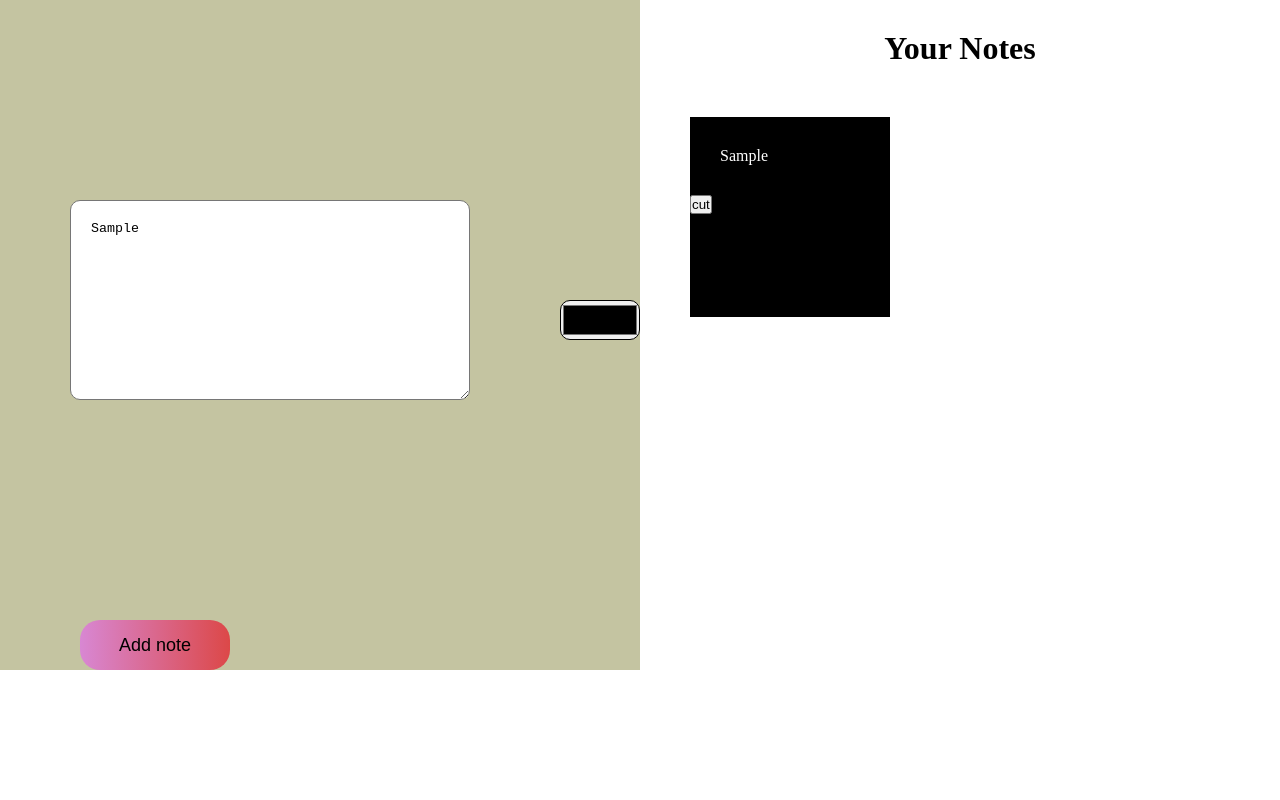
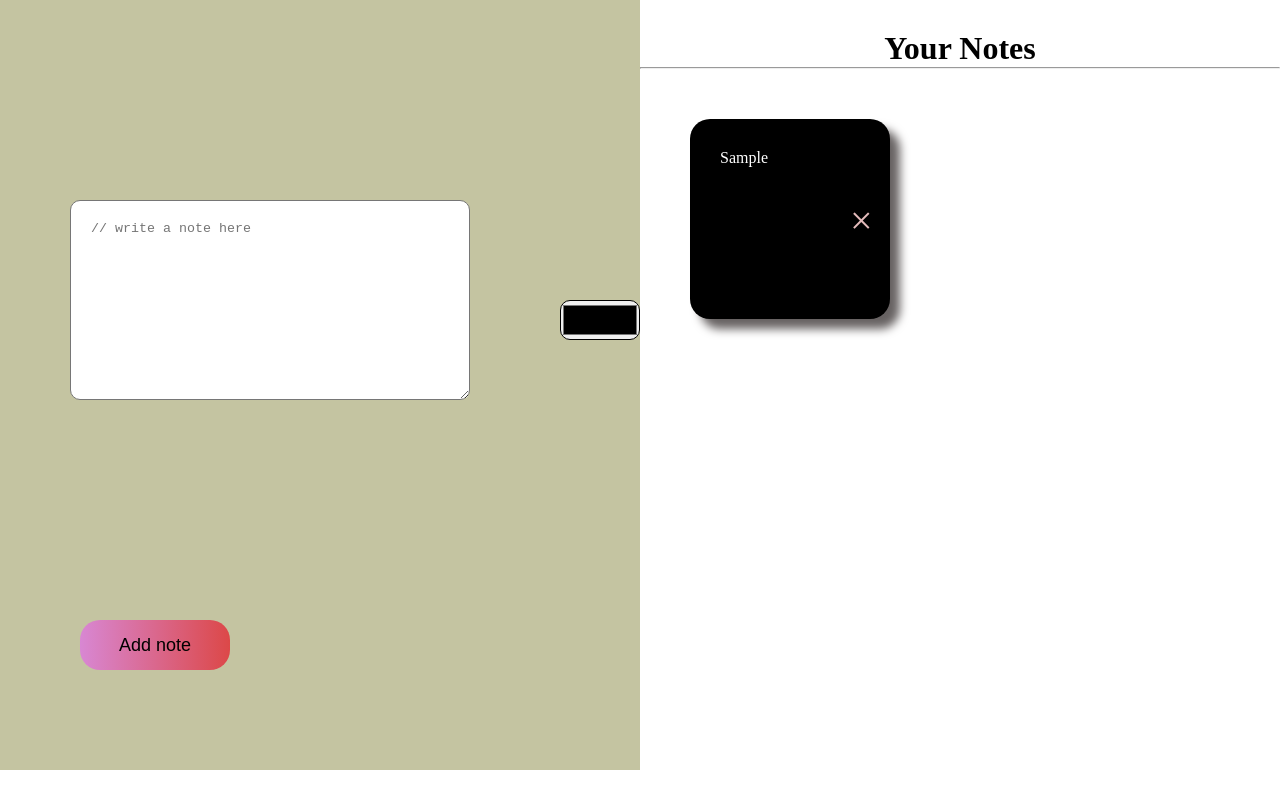
Before and after one commit to shamimahmadup11/StickyNotes, a plain HTML site: page index.html in a window 1280 px wide. Both pictures are taken after typing "Sample" into the empty fields and a click on the button "Add note". Shown: the top 800 px of the page. Drawn offline with Linux system fonts and the light colour scheme.

Commit message:
deletion problem done

```diff
--- a/index.html
+++ b/index.html
@@ -18,6 +18,7 @@
         </div>
         <div class="second">
             <h1>Your Notes</h1>
+          <hr>
             <div class="AddNoteHere">
             </div>
         </div>
--- a/script.js
+++ b/script.js
@@ -8,8 +8,10 @@ btn.addEventListener("click",function(){
     const vlaueOfTextArea=textarea.value;
     const color=colors.value;
 if(!vlaueOfTextArea){
-    alert("please write some contentd")
+    alert("must write something!")
 }else{
+
+
     var newDiv=document.createElement("div");
     newDiv.style.height="200px"
     newDiv.style.width="200px"
@@ -22,8 +24,27 @@ if(!vlaueOfTextArea){
     newDiv.appendChild(newPara);
     newDiv.style.backgroundColor=color;
     newPara.textContent=vlaueOfTextArea;
-    var Canclebtn=document.createElement("button")
-    newDiv.appendChild(Canclebtn);
-    Canclebtn.textContent="cut"
+    var span=document.createElement("span");
+    span.className ="spanTag"
+    span.textContent="\u00d7";
+    newDiv.appendChild(span)
+
 }
+textarea.value="";
+
 })
+
+AddNoteHere.addEventListener("click", function(e) {
+    if(e.target.tagName==="SPAN"){
+       e.target.parentElement.remove();
+    }
+
+});
+
+function saveData(){
+    localStorage.setItem("data", AddNoteHere.innerHTML)
+}
+function showTask(){
+    AddNoteHere.innerHTML=localStorage.getItem("data")
+}
+showTask();
--- a/style.css
+++ b/style.css
@@ -40,9 +40,9 @@
 #btn{
     height: 50px;
     width: 150px;
+    margin-bottom: 100px;
     margin-left: 80px;
     border-radius: 20px;
-
    cursor: pointer;
    font-size: 18px;
    border: none;
@@ -63,3 +63,41 @@
       flex-wrap: wrap;
     gap: 20px;
 }
+ /* div > span{
+    color: red;
+  margin-left: 120px;
+  cursor: pointer;
+  font-size: 20px;
+  background-color: antiquewhite;
+  border-radius: 80%;
+
+}   */
+
+.AddNoteHere div{
+    border-radius: 20px;
+    box-shadow: 10px 10px 10px rgb(103, 98, 98);
+}
+.spanTag{
+  color: rgb(228, 187, 187);
+  top: 5px;
+  margin-left: 160px;
+  cursor: pointer;
+  width: 40px;
+  height: 40px;
+  font-size: 40px;
+  /* background-color: antiquewhite; */
+  border-radius: 50%;
+  /* position: absolute;
+    right: 0;
+    top: 5px;
+    width: 40px;
+    height: 40px;
+    font-size: 22px;
+  background-color: beige;
+    color: #d4cccc;
+    line-height: 40px;
+    text-align: center;
+    border-radius: 50%;
+    z-index: 1; */
+
+}
```
